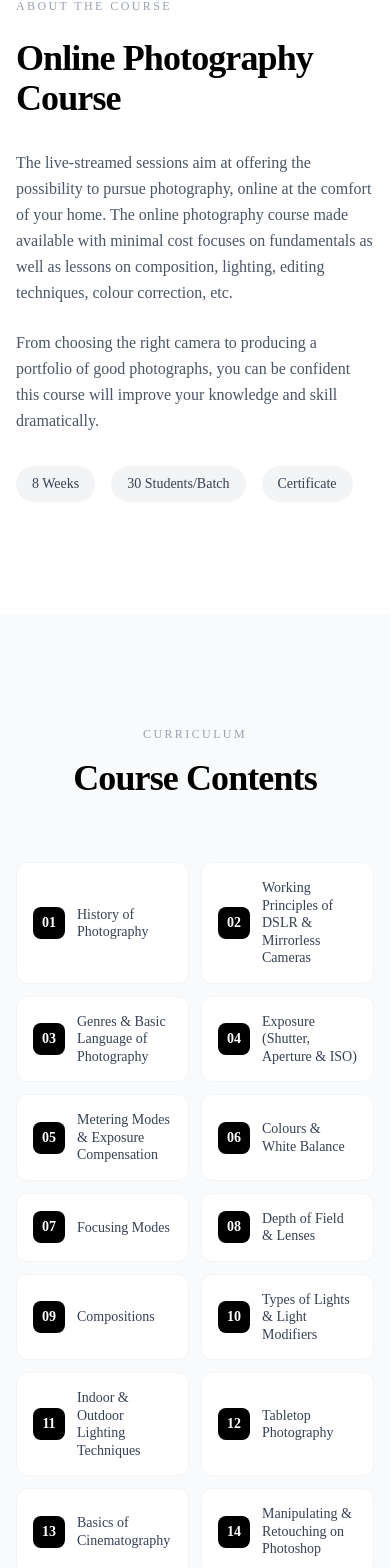
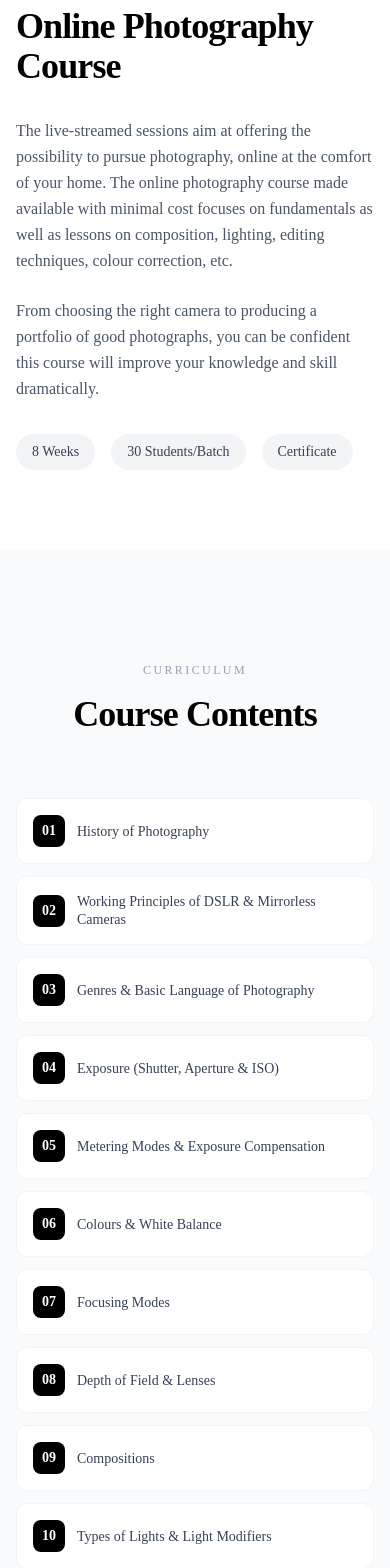
Before and after one commit to nandhan262006/ACADEMY, a Next.js app: page / in a window 390 px wide. Shown: the part 1465-3033 px from the top of the page. Built offline with nearby package versions, Linux system fonts and the light colour scheme.

Commit message:
Fix mobile layout: responsive padding, grid, curriculum card images

```diff
--- a/src/app/page.tsx
+++ b/src/app/page.tsx
@@ -78,7 +78,7 @@ export default function HomePage() {
         viewport={{ once: true, margin: "-100px" }}
         variants={fadeIn}
         transition={{ duration: 0.6 }}
-        className="py-28"
+        className="py-20 md:py-28"
       >
         <div className="container mx-auto px-4">
           <div className="grid md:grid-cols-2 gap-16 items-center">
@@ -135,7 +135,7 @@ export default function HomePage() {
           </motion.div>
           <motion.div
             variants={staggerContainer}
-            className="grid grid-cols-2 md:grid-cols-2 lg:grid-cols-3 gap-3 max-w-5xl mx-auto"
+            className="grid grid-cols-1 sm:grid-cols-2 lg:grid-cols-3 gap-3 max-w-5xl mx-auto"
           >
             {topics.map((topic, index) => (
               <motion.div
@@ -159,7 +159,7 @@ export default function HomePage() {
         initial="hidden"
         whileInView="visible"
         viewport={{ once: true, margin: "-100px" }}
-        className="py-28"
+        className="py-20 md:py-28"
       >
         <div className="container mx-auto px-4">
           <motion.div variants={fadeInUp} transition={{ duration: 0.6 }} className="text-center mb-16">
@@ -173,7 +173,7 @@ export default function HomePage() {
               <motion.div variants={staggerContainer} className="grid md:grid-cols-3 gap-8 max-w-5xl mx-auto">
             {curriculumCards.map((item) => (
               <motion.div key={item.title} variants={staggerItem} className="bg-gray-50 rounded-2xl overflow-hidden">
-                <div className="aspect-[3/4] relative">
+                <div className="aspect-[4/3] sm:aspect-[3/4] relative">
                   <Image
                     src={item.image}
                     alt={item.title}
@@ -195,7 +195,7 @@ export default function HomePage() {
         initial="hidden"
         whileInView="visible"
         viewport={{ once: true, margin: "-100px" }}
-        className="py-28"
+        className="py-20 md:py-28"
       >
         <div className="container mx-auto px-4">
           <motion.div variants={fadeInUp} transition={{ duration: 0.6 }} className="text-center mb-16">
@@ -236,7 +236,7 @@ export default function HomePage() {
         initial="hidden"
         whileInView="visible"
         viewport={{ once: true, margin: "-100px" }}
-        className="py-28"
+        className="py-20 md:py-28"
       >
         <div className="container mx-auto px-4">
           <motion.div variants={fadeInUp} transition={{ duration: 0.6 }} className="text-center mb-16">
@@ -289,7 +289,7 @@ export default function HomePage() {
         initial="hidden"
         whileInView="visible"
         viewport={{ once: true, margin: "-100px" }}
-        className="py-28"
+        className="py-20 md:py-28"
       >
         <div className="container mx-auto px-4">
           <motion.div variants={fadeInUp} transition={{ duration: 0.6 }} className="text-center mb-16">
```
